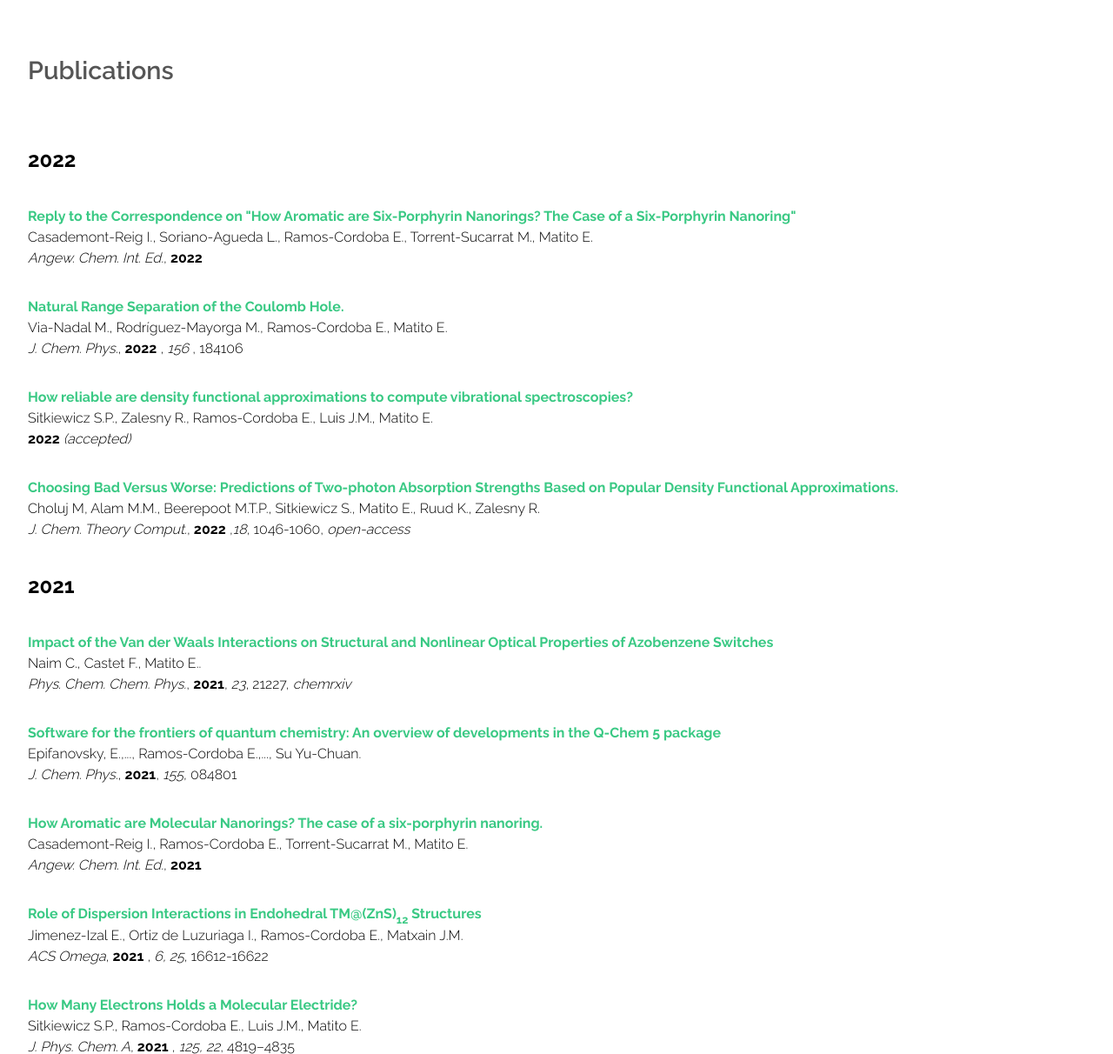
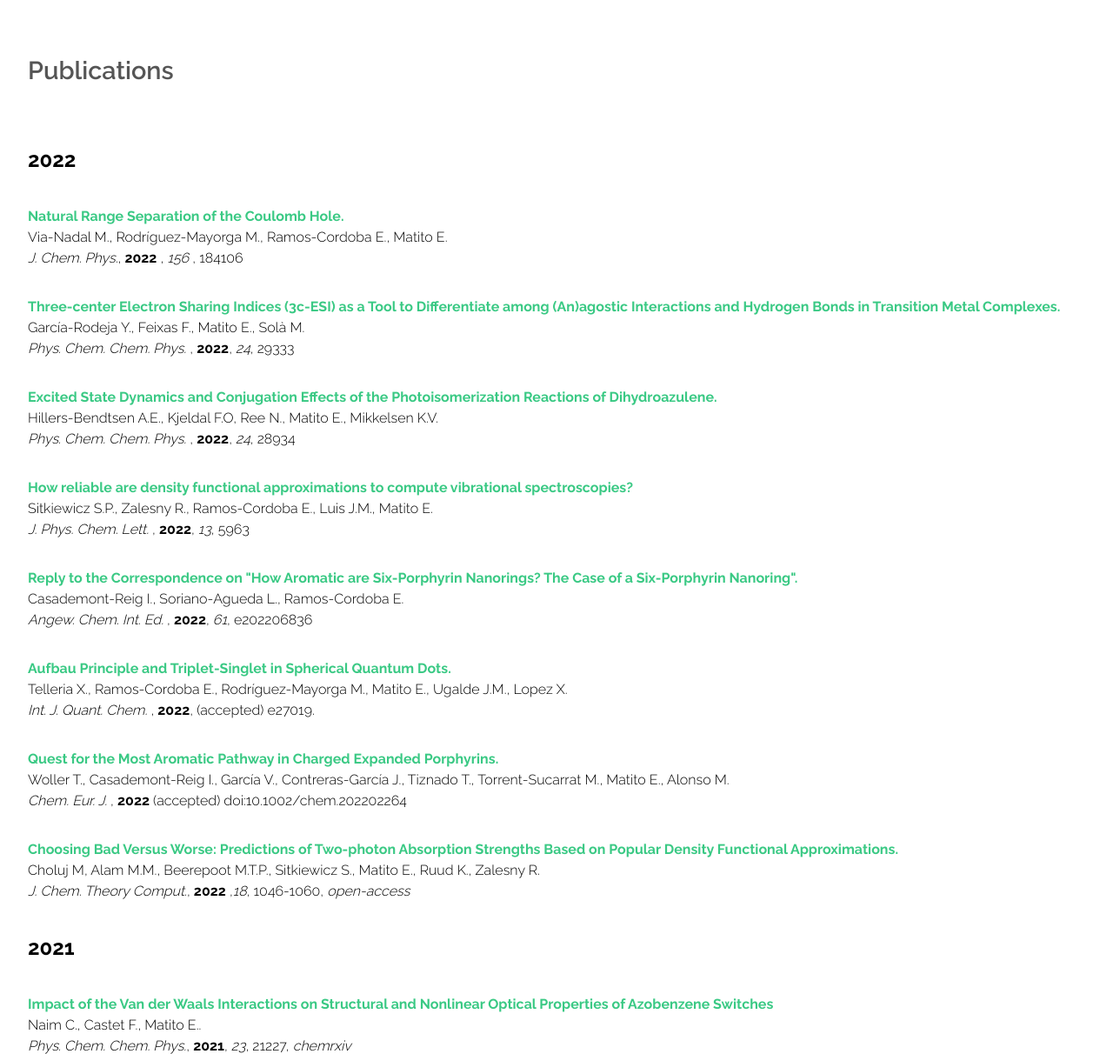
Before and after one commit to old-jekyll-templates/Horizons-Jekyll-Theme, a Jekyll site: the page built from publications.html, in a window 1280 px wide and 1400 px high. Shown: the part 188-1400 px from the top of the window at 87% size. Built offline with Jekyll 4.4.1, drawn with Linux system fonts in a browser that asks for light colours.

Commit message:
Update publications.html

```diff
--- a/publications.html
+++ b/publications.html
@@ -60,12 +60,6 @@ layout: main
 
 
 
- 	<p style="text-align:justify; text-justify:inter-ideograph;"> <font color="#000000">
-             <a href=https://onlinelibrary.wiley.com/doi/full/10.1002/anie.202206836 target="_blank" style="text-decoration:none">
-            <b> Reply to the Correspondence on "How Aromatic are Six-Porphyrin Nanorings? The Case of a Six-Porphyrin Nanoring" </b>
-            </a></font><br>
-            <font color="#000000"> Casademont-Reig I., Soriano-Agueda L., Ramos-Cordoba E., Torrent-Sucarrat M., Matito E. </font><br>
-            <font color="#000000"> <i> Angew. Chem. Int. Ed.</i>, <b> 2022</b>
 
 	 <p style="text-align:justify; text-justify:inter-ideograph;"> <font color="#000000">
             <a href=https://aip.scitation.org/doi/10.1063/5.0085284 target="_blank" style="text-decoration:none">
@@ -77,10 +71,46 @@ layout: main
             <font color="#000000"> <i>  </i> </p>
 
 	<p style="text-align:justify; text-justify:inter-ideograph;"> <font color="#000000">
-            <a href= target="_blank" style="text-decoration:none"><b> How reliable are density functional approximations to compute vibrational spectroscopies? </b></a </font><br>
-            <font color="#000000">Sitkiewicz S.P., Zalesny R., Ramos-Cordoba E., Luis J.M., Matito E. </font><br>
-	    <font color="#000000"> <i> </i><b> 2022</b>
-            <font color="#000000"> <i> (accepted) </i>	</p>
+             <a href=https://pubs.rsc.org/en/content/articlelanding/2022/cp/d2cp05221k target="_blank" style="text-decoration:none">
+            <b>  Three-center Electron Sharing Indices (3c-ESI) as a Tool to Differentiate among (An)agostic Interactions and Hydrogen Bonds in Transition Metal Complexes.</b>
+            </a></font><br>
+            <font color="#000000"> García-Rodeja Y., Feixas F., Matito E., Solà M. </font><br>
+            <font color="#000000"> <i> Phys. Chem. Chem. Phys. </i>, <b>2022</b><font color="#000000">, <i>24</i>, 29333 </p>
+
+<p style="text-align:justify; text-justify:inter-ideograph;"> <font color="#000000">
+             <a href=https://pubs.rsc.org/en/content/articlelanding/2022/cp/d2cp02706b target="_blank" style="text-decoration:none">
+            <b>  Excited State Dynamics and Conjugation Effects of the Photoisomerization Reactions of Dihydroazulene.</b>
+            </a></font><br>
+            <font color="#000000"> Hillers-Bendtsen A.E., Kjeldal F.O, Ree N., Matito E., Mikkelsen K.V. </font><br>
+            <font color="#000000"> <i> Phys. Chem. Chem. Phys. </i>, <b>2022</b><font color="#000000">, <i>24</i>, 28934 </p>
+
+<p style="text-align:justify; text-justify:inter-ideograph;"> <font color="#000000">
+             <a href=https://pubs.acs.org/doi/10.1021/acs.jpclett.2c01278 target="_blank" style="text-decoration:none">
+            <b>  How reliable are density functional approximations to compute vibrational spectroscopies? </b>
+            </a></font><br>
+            <font color="#000000"> Sitkiewicz S.P., Zalesny R., Ramos-Cordoba E., Luis J.M., Matito E. </font><br>
+            <font color="#000000"> <i> J. Phys. Chem. Lett. </i>, <b>2022</b><font color="#000000">, <i>13</i>, 5963 </p>
+
+<p style="text-align:justify; text-justify:inter-ideograph;"> <font color="#000000">
+             <a href=https://onlinelibrary.wiley.com/doi/full/10.1002/anie.202206836 target="_blank" style="text-decoration:none">
+            <b>  Reply to the Correspondence on "How Aromatic are Six-Porphyrin Nanorings? The Case of a Six-Porphyrin Nanoring". </b>
+            </a></font><br>
+            <font color="#000000"> Casademont-Reig I., Soriano-Agueda L., Ramos-Cordoba E. </font><br>
+            <font color="#000000"> <i> Angew. Chem. Int. Ed. </i>, <b>2022</b><font color="#000000">, <i>61</i>, e202206836 </p>
+
+<p style="text-align:justify; text-justify:inter-ideograph;"> <font color="#000000">
+             <a href=https://onlinelibrary.wiley.com/doi/full/10.1002/qua.27019 target="_blank" style="text-decoration:none">
+            <b>  Aufbau Principle and Triplet-Singlet in Spherical Quantum Dots. </b>
+            </a></font><br>
+            <font color="#000000"> Telleria X., Ramos-Cordoba E., Rodríguez-Mayorga M., Matito E., Ugalde J.M., Lopez X. </font><br>
+            <font color="#000000"> <i> Int. J. Quant. Chem. </i>, <b>2022</b><font color="#000000">, (accepted) e27019. </p>
+
+<p style="text-align:justify; text-justify:inter-ideograph;"> <font color="#000000">
+             <a href=https://www.researchgate.net/profile/Victor-Garcia-73/publication/365822154_Quest_for_the_Most_Aromatic_Pathway_in_Charged_Expanded_Porphyrins/links/63858845554def619380fb77/Quest-for-the-Most-Aromatic-Pathway-in-Charged-Expanded-Porphyrins.pdf target="_blank" style="text-decoration:none">
+            <b>  Quest for the Most Aromatic Pathway in Charged Expanded Porphyrins. </b>
+            </a></font><br>
+            <font color="#000000"> Woller T., Casademont-Reig I., García V., Contreras-García J., Tiznado T., Torrent-Sucarrat M., Matito E., Alonso M. </font><br>
+            <font color="#000000"> <i> Chem. Eur. J. </i>, <b>2022</b><font color="#000000"> (accepted) doi:10.1002/chem.202202264 </p>
 
 	<p style="text-align:justify; text-justify:inter-ideograph;"> <font color="#000000">
             <a href=https://pubs.acs.org/doi/10.1021/acs.jctc.1c01056 target="_blank" style="text-decoration:none"><b> Choosing Bad Versus Worse: Predictions of Two-photon Absorption Strengths Based on Popular Density Functional Approximations. </b></a </font><br>
```
